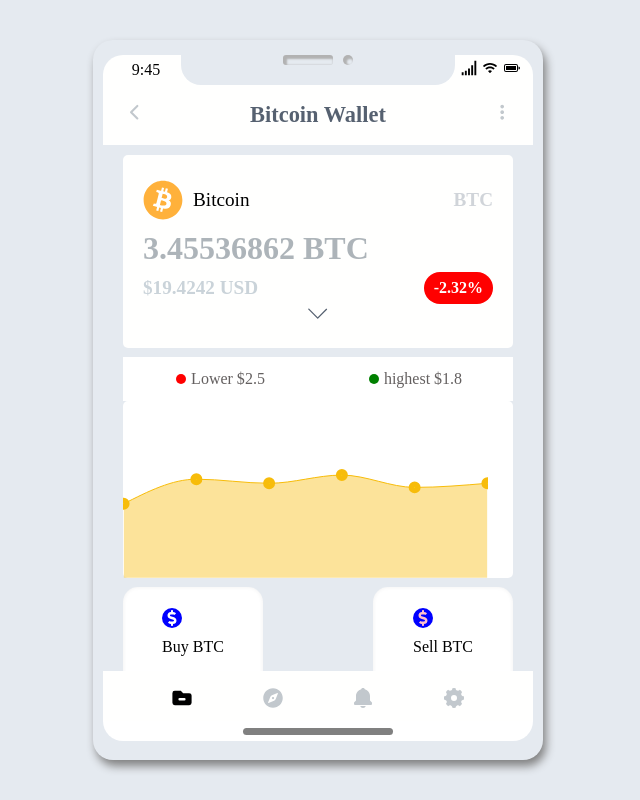
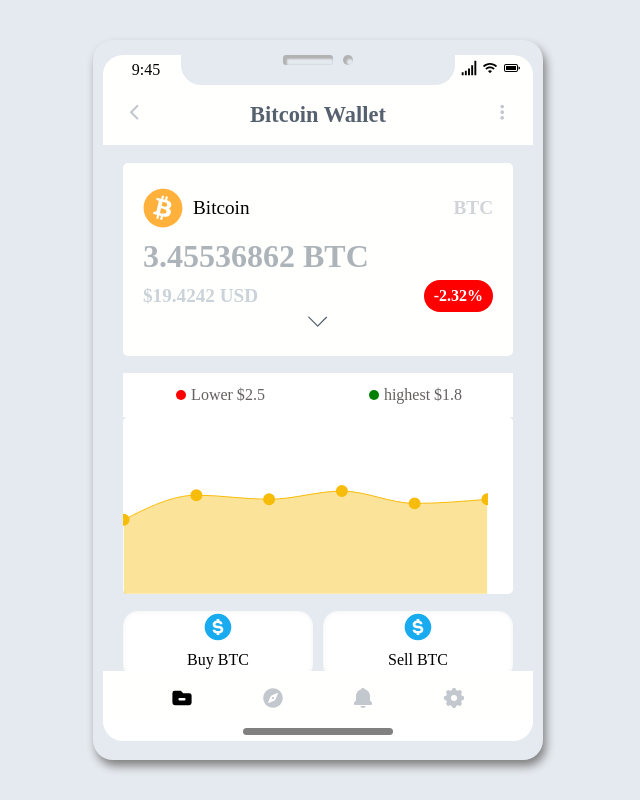
Before and after one commit to JohnMigwi/phone-layout, a React (Create React App) app: page / in a window 1280 px wide. Shown: the whole page, without its empty margins (322-962 px from the left). Built offline with nearby package versions, Linux system fonts and the light colour scheme.

Commit message:
made changes to lower body

```diff
--- a/src/Components/Body/LowerBody.js
+++ b/src/Components/Body/LowerBody.js
@@ -1,20 +1,20 @@
 import React from 'react';
-import { FaDollarSign } from 'react-icons/fa';
+import { BiSolidDollarCircle } from 'react-icons/bi';
 
 const LowerBody = () => {
   return (
     <div className="lower-body">
 
       <div className="left-side">
-        <div className="line">
-          <FaDollarSign className="dollar-icon blue" />
+        <div className="icon">
+          <BiSolidDollarCircle/>
         </div>
         <div className="line">Buy BTC</div>
       </div>
 
       <div className="right-side">
-        <div className="line">
-          <FaDollarSign className="dollar-icon pink" />
+        <div className="icon">
+          <BiSolidDollarCircle/>
         </div>
         <div className="line">Sell BTC</div>
       </div>
--- a/src/index.css
+++ b/src/index.css
@@ -334,36 +334,29 @@
 .lower-body {
   display: flex;
   justify-content: space-between;
-
 }
-
-
 
 .left-side,
 .right-side {
-  width: 140px;
-  height: 100px;
-  display: grid;
-  place-content: center;
-  text-align: center;
+  flex: 1;
   background: #fff;
   border-radius: 15px;
   box-shadow: inset 0 0 4px #0001;
 }
-
+.lower-body .icon{
+  margin: auto;
+  width: max-content;
+  height: max-content;
+  font-size: 2rem;
+  color: #19abf0;
+}
+.lower-body .right-side icon{
+  color: #fa3c9a;
+}
 .line {
-  display: flex;
-  align-items: center;
+  text-align: center;
   margin-bottom: 10px;
   color: black;
-}
-
-.dollar-icon {
-  font-size: 20px;
-  margin-right: 10px;
-  background-color: blue;
-  border-radius: 40px;
-  padding: 2px 2px 2px 2px;
 }
 
 .blue {
```
